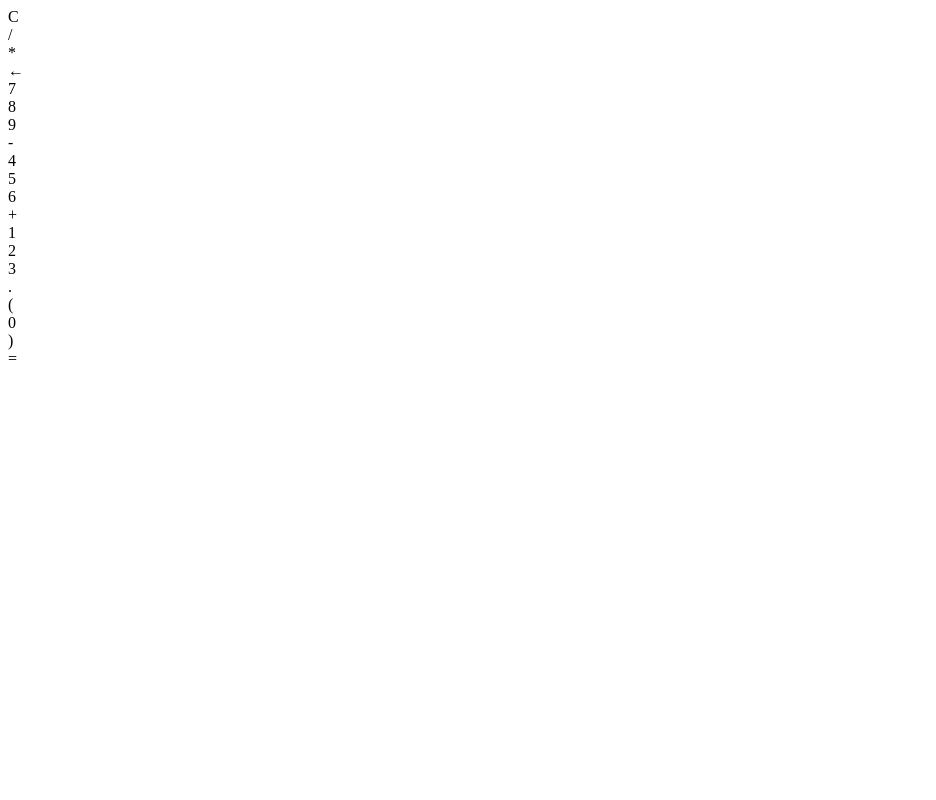
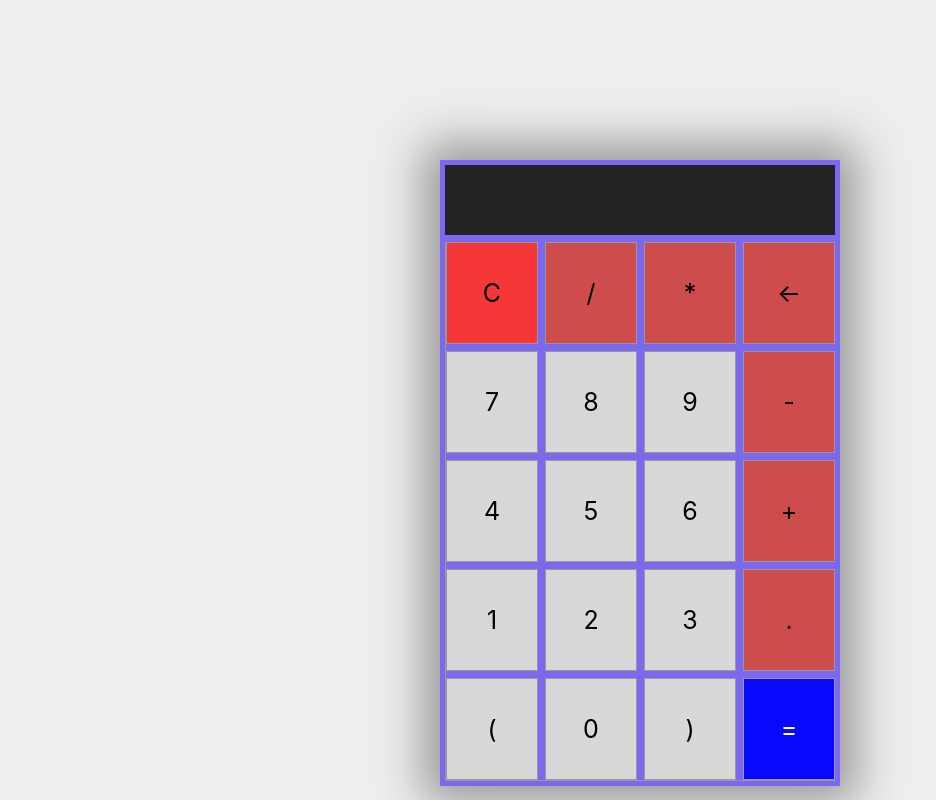
Before and after one commit to touraye/simple-calculator, a plain HTML site: page index.html in a window 1280 px wide. Shown: the whole page, without its empty margins (0-936 px from the left). Drawn offline with Linux system fonts and the light colour scheme.

Commit message:
All issues done

```diff
--- a/index.html
+++ b/index.html
@@ -3,6 +3,7 @@
 <head>
     <meta charset="UTF-8">
     <meta name="viewport" content="width=device-width, initial-scale=1.0">
+    <link rel="stylesheet" href="style.css">
     <title>Simple Calculator</title>
 </head>
 <body>
@@ -10,22 +11,22 @@
         <div class="container">
             <div id="display"></div>
             <div class="btn-container">
-                <div class="btn">C</div>
-                <div class="btn">/</div>
-                <div class="btn">*</div>
-                <div class="btn">&larr;</div>
+                <div class="btn clear">C</div>
+                <div class="btn functional">/</div>
+                <div class="btn functional">*</div>
+                <div class="btn functional">&larr;</div>
                 <div class="btn">7</div>
                 <div class="btn">8</div>
                 <div class="btn">9</div>
-                <div class="btn">-</div>
+                <div class="btn functional">-</div>
                 <div class="btn">4</div>
                 <div class="btn">5</div>
                 <div class="btn">6</div>
-                <div class="btn">+</div>
+                <div class="btn functional">+</div>
                 <div class="btn">1</div>
                 <div class="btn">2</div>
                 <div class="btn">3</div>
-                <div class="btn">.</div>
+                <div class="btn functional">.</div>
                 <div class="btn">(</div>
                 <div class="btn">0</div>
                 <div class="btn">)</div>
@@ -33,5 +34,6 @@
             </div>
         </div>
     </section>
+    <script src="app.js"></script>
 </body>
 </html>
```
